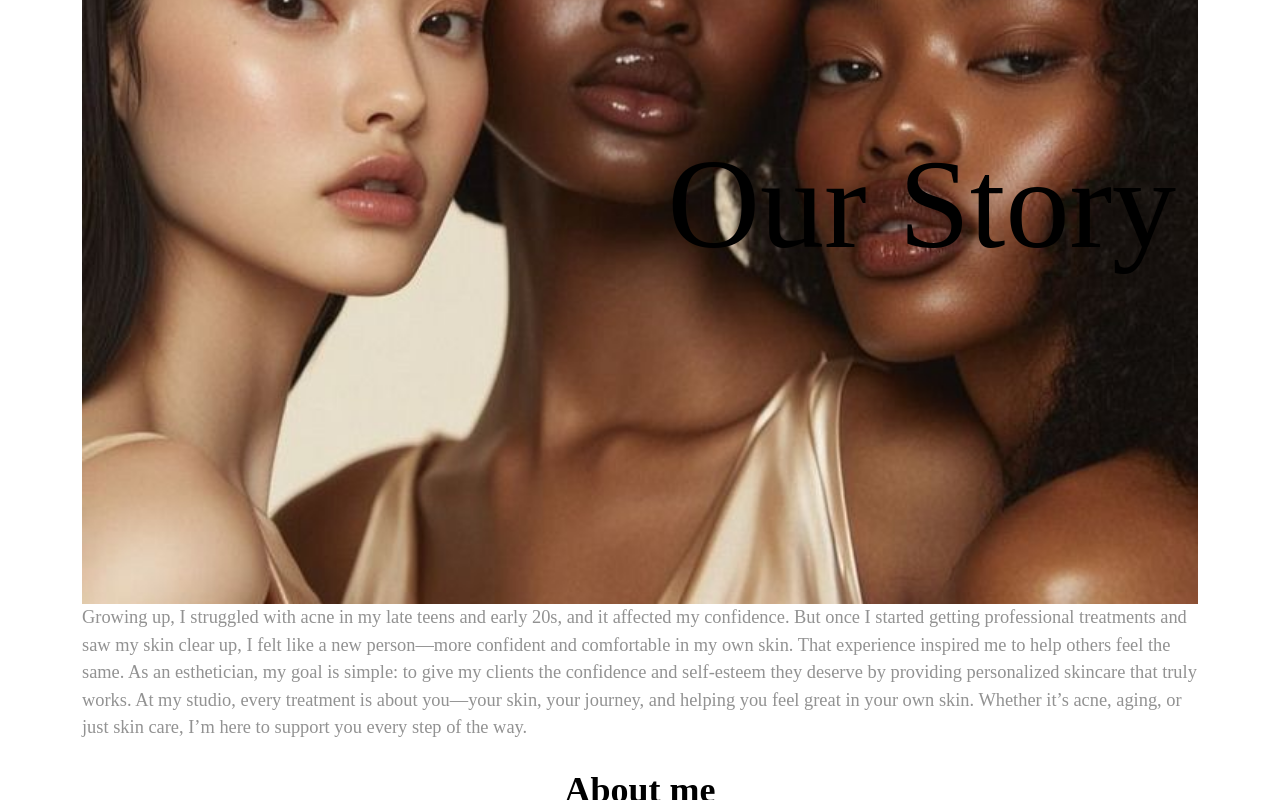
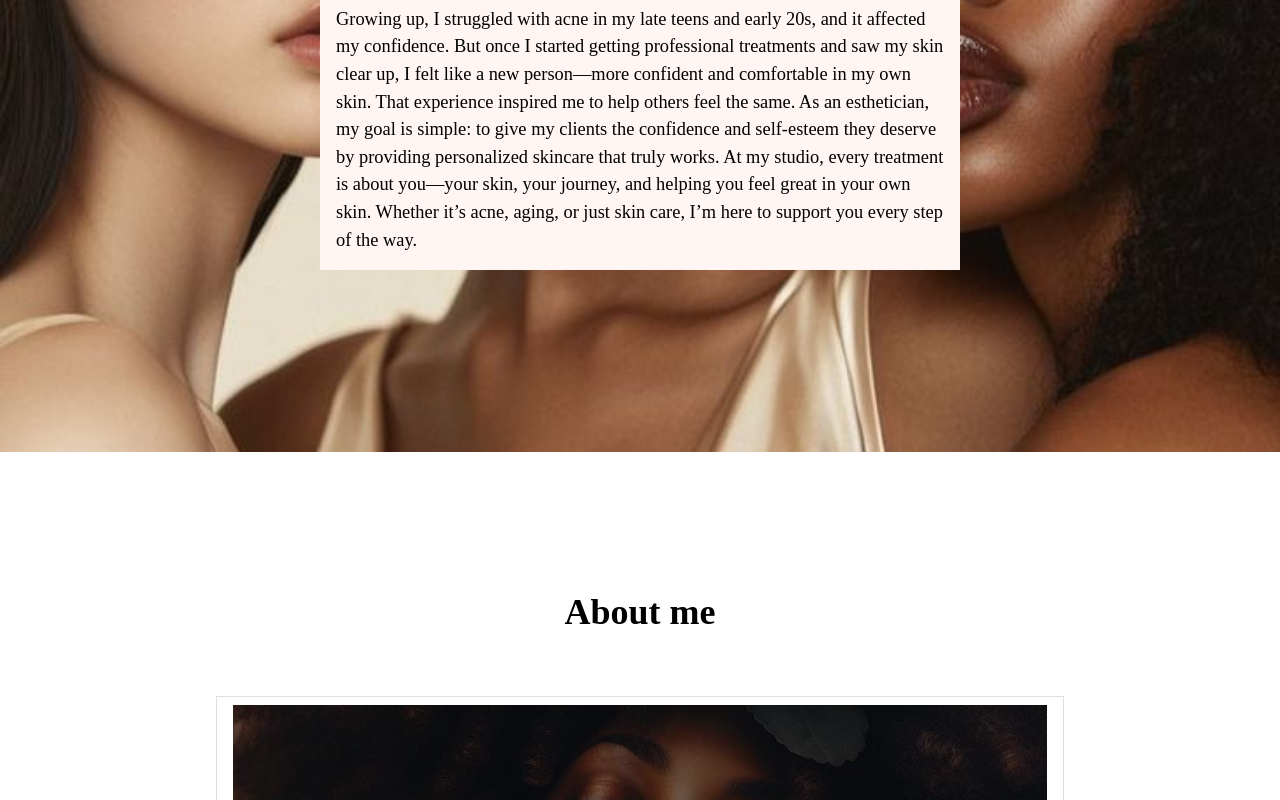
Before and after one commit to tulio-salvatierra/csc, a React (Create React App) app: page /about in a window 1280 px wide. Shown: the part 460-1260 px from the top of the page. Built offline with nearby package versions, Linux system fonts and the light colour scheme; a web font is replaced by a local one.

Commit message:
feat: Refactor layout and styling in About, Services, and Hero components for improved structure and visual consistency

```diff
--- a/src/App.css
+++ b/src/App.css
@@ -177,6 +177,7 @@ h1 {
   display: flex;
   color: #fff;
   justify-content: center;
+  justify-items: center;
   align-items: end;
 }
 @media (max-width: 768px) {
--- a/src/components/AboutUs/ABoutUs.jsx
+++ b/src/components/AboutUs/ABoutUs.jsx
@@ -4,24 +4,25 @@ import Caro from "./../../assets/images/about/carolina.jpg";
 
 export default function AboutPage() {
   return (
-    <div className="container py-4">
+    <>
       {/* Our Story Section */}
-      <section className="mb-5">
-        <div className="bg-about bg-cover bg-center">
-        <h2 className="m-3 text-center display-1">Our Story</h2>
+      <section className="mb-5 py-28 align-items-center justify-content-center">
+        <div className="bg-about bg-cover bg-center flex-column flex justify-content-center align-items-center">
+          <h2 className="m-3 text-white display-1">Our Story</h2>
+          <p className="w-50 fw-lighter bg-danger-light p-4">
+            Growing up, I struggled with acne in my late teens and early 20s,
+            and it affected my confidence. But once I started getting
+            professional treatments and saw my skin clear up, I felt like a new
+            person—more confident and comfortable in my own skin. That
+            experience inspired me to help others feel the same. As an
+            esthetician, my goal is simple: to give my clients the confidence
+            and self-esteem they deserve by providing personalized skincare that
+            truly works. At my studio, every treatment is about you—your skin,
+            your journey, and helping you feel great in your own skin. Whether
+            it’s acne, aging, or just skin care, I’m here to support you every
+            step of the way.
+          </p>
         </div>
-        <p className="text-muted">
-          Growing up, I struggled with acne in my late teens and early 20s, and
-          it affected my confidence. But once I started getting professional
-          treatments and saw my skin clear up, I felt like a new person—more
-          confident and comfortable in my own skin. That experience inspired me
-          to help others feel the same. As an esthetician, my goal is simple: to
-          give my clients the confidence and self-esteem they deserve by
-          providing personalized skincare that truly works. At my studio, every
-          treatment is about you—your skin, your journey, and helping you feel
-          great in your own skin. Whether it’s acne, aging, or just skin care,
-          I’m here to support you every step of the way.
-        </p>
       </section>
 
       {/* Our Team Section */}
@@ -62,7 +63,7 @@ export default function AboutPage() {
           </p>
         </blockquote>
       </section>
-    </div>
+    </>
   );
 }
 
--- a/src/components/blog/ServicesComponent.js
+++ b/src/components/blog/ServicesComponent.js
@@ -1,19 +1,21 @@
 import services from "./services";
 import { BOOKING_URL_2 } from "../../constants";
+import "./../../../src/App.css";
 
 export default function Services() {
   return (
     <>
       <section className="py-28 bg-white">
-        <div className="header-bg h-96 bg-services bg-cover bg-center">
+        <div className="  h-96 bg-services bg-cover bg-center">
           <div className="row align-items-center justify-content-center mb-16 mb-md-20">
-            <h1 className="display-1 text-center text-white">Services</h1>
+            <h1 className="m-3 text-center text-white display-1">Services</h1>
 
             <p className="w-50 justify-content-center fw-lighter bg-danger-light p-4">
               At our skin care studio, we offer a range of expert facial
               treatments designed to rejuvenate and enhance your natural beauty.
-              Our services include luxurious facials, HydraFacials, microdermabrasion, nano needle, acne facials and
-              professional eyebrow shaping and tinting.
+              Our services include luxurious facials, HydraFacials,
+              microdermabrasion, nano needle, acne facials and professional
+              eyebrow shaping and tinting.
             </p>
           </div>
         </div>
--- a/src/pages/AboutPage.js
+++ b/src/pages/AboutPage.js
@@ -6,10 +6,18 @@ import Header from "../components/Header";
 export default function About() {
   return (
     <>
-      <Header />
-      <AboutPage />
-      <FaqSectionFaq1 />
-      <Footer />
+      <main className="parent-page">
+        <div className="header">
+          <Header />
+        </div>
+        <div className="content">
+          <AboutPage />
+          <FaqSectionFaq1 />
+        </div>
+        <div className="footer">
+          <Footer />
+        </div>
+      </main>
     </>
   );
 }
```
Also changed, not shown: src/components/Hero/Hero.jsx (+17 -11 lines), src/pages/Services.js (+5 -2 lines).
